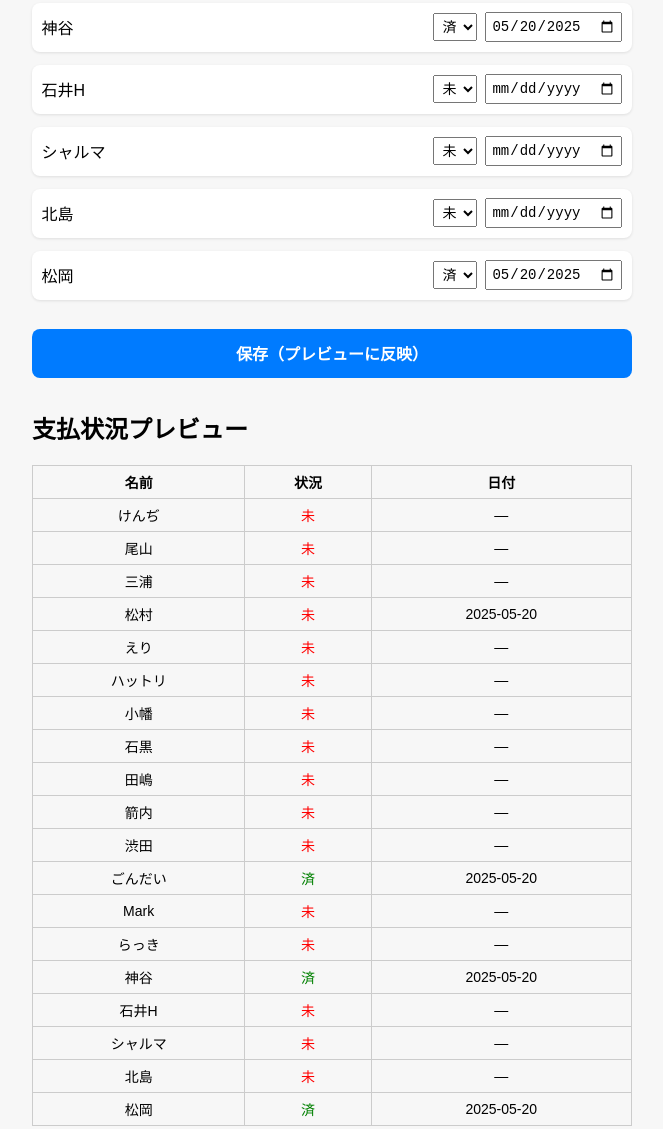
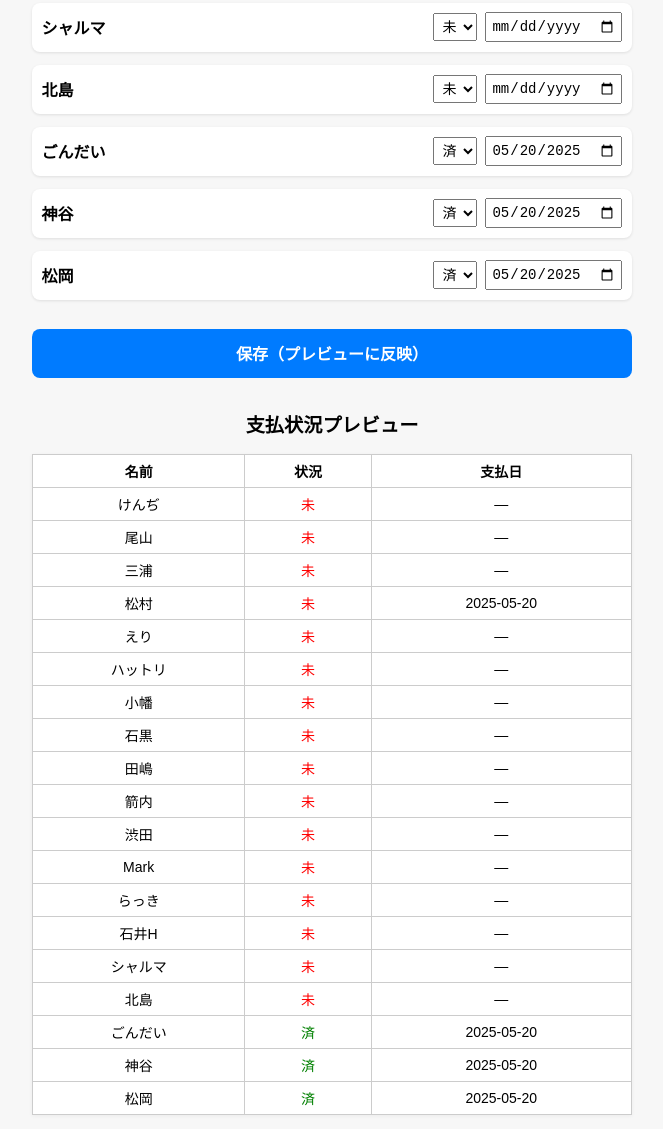
Before and after one commit to dicek-eth/payment-status-20240524, a plain HTML site: page admin.html in a window 1280 px wide. Shown: the part 938-2067 px from the top of the page, without its empty margins (308-971 px from the left). Drawn offline with Linux system fonts and the light colour scheme.

Commit message:
update admin ui in which listing and current status is updated

```diff
--- a/admin.html
+++ b/admin.html
@@ -13,7 +13,7 @@
       background: #f7f7f7;
     }
 
-    h1 {
+    h1, h2 {
       font-size: 1.2rem;
       text-align: center;
       margin-bottom: 1rem;
@@ -32,13 +32,14 @@
 
     .person-row label {
       flex: 1;
+      font-weight: bold;
     }
 
     .person-row select,
     .person-row input[type="date"] {
-      margin-left: 0.5rem;
       font-size: 14px;
       padding: 4px;
+      margin-left: 0.5rem;
     }
 
     button {
@@ -62,6 +63,8 @@
       width: 100%;
       border-collapse: collapse;
       font-size: 14px;
+      background: white;
+      box-shadow: 0 1px 4px rgba(0,0,0,0.05);
     }
 
     th, td {
@@ -91,7 +94,7 @@
   <h2>支払状況プレビュー</h2>
   <table>
     <thead>
-      <tr><th>名前</th><th>状況</th><th>日付</th></tr>
+      <tr><th>名前</th><th>状況</th><th>支払日</th></tr>
     </thead>
     <tbody id="preview-body"></tbody>
   </table>
@@ -100,6 +103,7 @@
 <script>
 const formArea = document.getElementById("form-area");
 const previewBody = document.getElementById("preview-body");
+let data = [];
 
 function renderForm(data) {
   formArea.innerHTML = "";
@@ -140,12 +144,20 @@ function renderPreview(data) {
   });
 }
 
-let data = [];
+// 未→済で並び替え
+function sortByStatus(data) {
+  return data.slice().sort((a, b) => {
+    if (a.status === "未" && b.status === "済") return -1;
+    if (a.status === "済" && b.status === "未") return 1;
+    return 0;
+  });
+}
 
+// 初期化
 fetch('data.json')
   .then(res => res.json())
   .then(json => {
-    data = json;
+    data = sortByStatus(json);
     renderForm(data);
     renderPreview(data);
   });
@@ -162,6 +174,11 @@ document.getElementById("save-btn").addEventListener("click", () => {
     data[input.dataset.index].date = input.value;
   });
 
-  renderPreview(data);
+  data = sortByStatus(data);
+  renderForm(data);      // ← 並び替え後に再表示（編集UIも更新）
+  renderPreview(data);   // ← プレビューも更新
 });
 </script>
+
+</body>
+</html>
```
